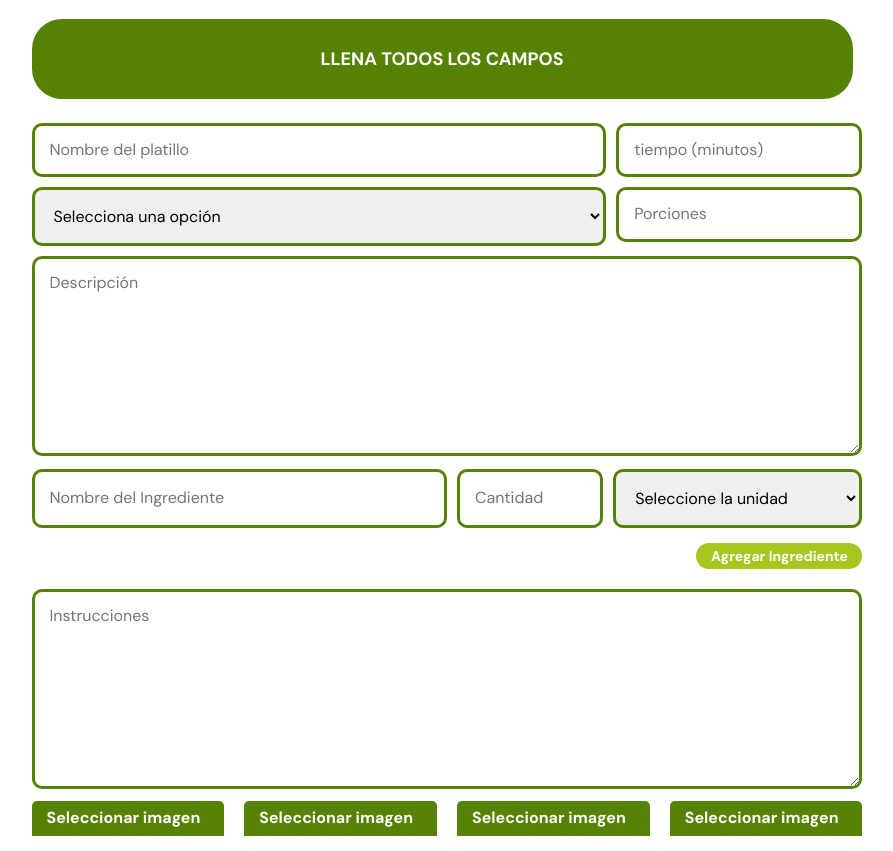
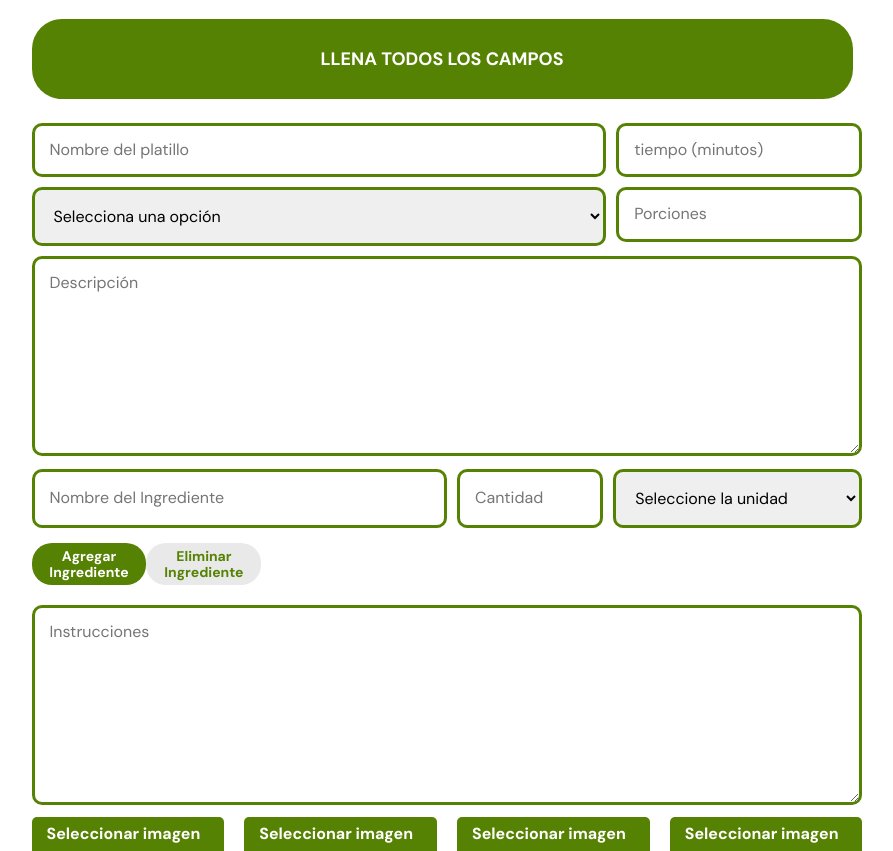
Before and after one commit to JAVHLAB/Paltacate, a PHP site: page /crearReceta.html in a window 1280 px wide. Shown: the part 236-1087 px from the top of the page, without its empty margins (198-1091 px from the left). Run offline with PHP 8.4, Linux system fonts and the light colour scheme.

Commit message:
boton de borrar fila ingredintes

```diff
--- a/crearReceta.html
+++ b/crearReceta.html
@@ -136,7 +136,10 @@
                 </div>
               </div>
 
-              <button class="boton campo" type="button" onclick="agregarIngrediente()">Agregar Ingrediente</button>
+              <div class="boton-group">
+                <button class="boton campo" type="button" onclick="agregarIngrediente()">Agregar Ingrediente</button>
+                <button class="boton btn campo" type="button" onclick="eliminarIngrediente()">Eliminar Ingrediente</button>
+              </div>
 
 
 
--- a/css/crearReceta.css
+++ b/css/crearReceta.css
@@ -36,9 +36,9 @@
     .campo:nth-child(9) {
         grid-column: 1/3;
     }
-    /*.campo:nth-child(10) {
+    .campo:nth-child(10) {
         grid-column: 1/3;
-    }*/
+    }
 }
 
 
@@ -114,19 +114,39 @@
     grid-column-gap: 10px; /* Agrega espacio entre las columnas */
   }
 
+  /*botones agregar ingredinte------------------------------------------------------------------------------------------------*/
+  .boton-group {
+	display: flex;
+	align-items: end;
+}
+
   .contenedor-campos .boton{
-    background-color: var(--verdeclaro);
+    background-color: var(--verde);
     padding: 5px 10px;
     margin-top: 5px;
     margin-bottom: 20px;
     font-size: 14px;
     width: 20%;
-    justify-self: end;
 }
 
 .contenedor-campos .boton:hover {
     background-color: var(--rosa);
 }
+
+.contenedor-campos .btn{
+    background-color: var(--gris);
+    color: var(--verde);
+    padding: 5px 10px;
+    margin-top: 5px;
+    margin-bottom: 20px;
+    font-size: 14px;
+    width: 20%;
+}
+
+.contenedor-campos .btn:hover {
+    background-color: var(--grisoscuro);
+}
+
 
 
 
--- a/js/scripts.js
+++ b/js/scripts.js
@@ -78,6 +78,15 @@ document.querySelectorAll('.input-file').forEach(function(inputFile) {
     });
   }
 
+// Función para eliminar la última fila de ingredientes, pero no la primera
+function eliminarIngrediente() {
+  const ingredientesContainer = document.getElementById('ingredientes-container');
+  const filas = ingredientesContainer.getElementsByClassName('ingredient-row');
+  if (filas.length > 1) { // Asegura que al menos una fila permanezca
+      ingredientesContainer.removeChild(filas[filas.length - 1]);
+  }
+}
+
   window.addEventListener('load', function() {
     // Obtener el elemento del icono de perfil
     var profileImg = document.getElementById("profile-img");
```
